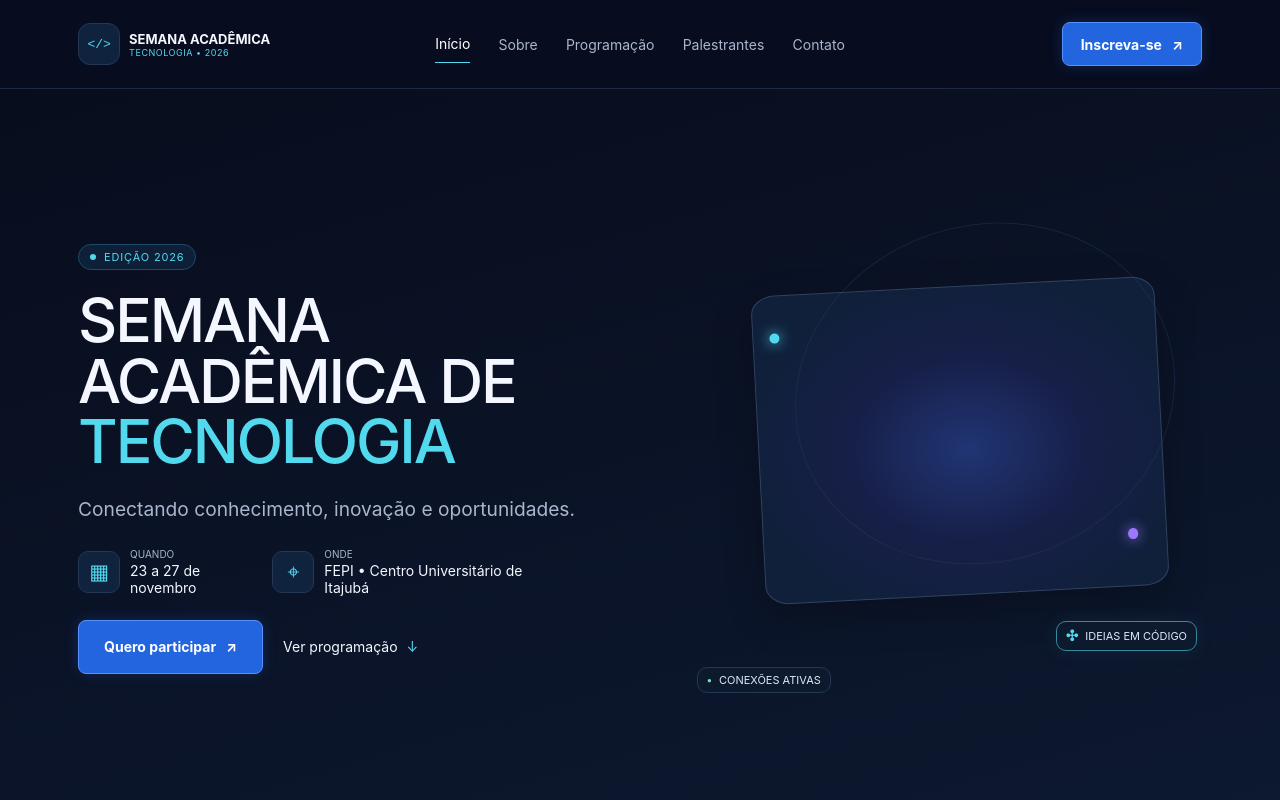
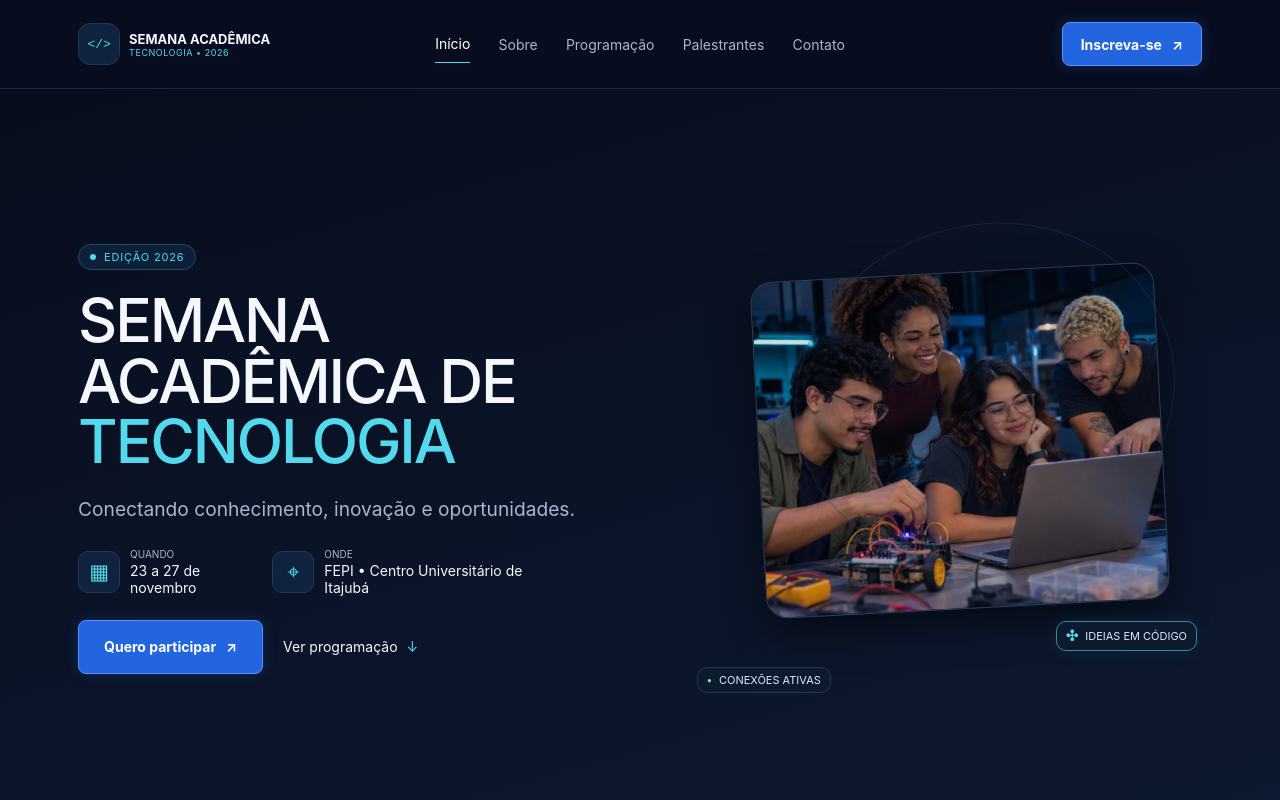
Before and after one commit to personalstudentaccount/landing-page-semana-academica, a plain HTML site: page index.html in a window 1280 px wide. Shown: the top 800 px of the page. Drawn offline with Linux system fonts and the light colour scheme.

Commit message:
Atualiza imagens da landing page

```diff
--- a/index.html
+++ b/index.html
@@ -54,7 +54,7 @@
         </div>
 
         <div class="hero-art" aria-hidden="true">
-          <div class="hero-art__panel"></div>
+          <img class="hero-art__image" src="assets/laboratorio-ilustrativo.webp" alt="" width="1120" height="840" fetchpriority="high">
           <div class="hero-art__orbit"></div>
           <span class="hero-art__tag hero-art__tag--code"><b>✣</b> Ideias em código</span>
           <span class="hero-art__tag hero-art__tag--signal"><b>•</b> Conexões ativas</span>
@@ -123,7 +123,7 @@
 
         <ul class="speakers__grid">
           <li class="speaker-card">
-            <div class="speaker-card__portrait"><img src="assets/palestrante-marina.svg" alt="Retrato ilustrado de Marina Costa" width="400" height="420" loading="lazy"></div>
+            <div class="speaker-card__portrait"><img src="assets/palestrante-marina.jpg" alt="Marina Costa, palestrante de inovação" width="400" height="420" loading="lazy"></div>
             <div class="speaker-card__info">
               <p class="speaker-card__eyebrow">Palestrante</p>
               <h3>Marina Costa</h3>
@@ -131,7 +131,7 @@
             </div>
           </li>
           <li class="speaker-card">
-            <div class="speaker-card__portrait speaker-card__portrait--violet"><img src="assets/palestrante-davi.svg" alt="Retrato ilustrado de Davi Moreira" width="400" height="420" loading="lazy"></div>
+            <div class="speaker-card__portrait"><img src="assets/palestrante-davi.jpg" alt="Davi Moreira, engenheiro de inteligência artificial" width="400" height="420" loading="lazy"></div>
             <div class="speaker-card__info">
               <p class="speaker-card__eyebrow">Palestrante</p>
               <h3>Davi Moreira</h3>
@@ -139,7 +139,7 @@
             </div>
           </li>
           <li class="speaker-card">
-            <div class="speaker-card__portrait speaker-card__portrait--cyan"><img src="assets/palestrante-luiza.svg" alt="Retrato ilustrado de Luiza Campos" width="400" height="420" loading="lazy"></div>
+            <div class="speaker-card__portrait"><img src="assets/palestrante-luiza.jpg" alt="Luiza Campos, designer de produto digital" width="400" height="420" loading="lazy"></div>
             <div class="speaker-card__info">
               <p class="speaker-card__eyebrow">Palestrante</p>
               <h3>Luiza Campos</h3>
@@ -147,7 +147,7 @@
             </div>
           </li>
           <li class="speaker-card">
-            <div class="speaker-card__portrait speaker-card__portrait--blue"><img src="assets/palestrante-caio.svg" alt="Retrato ilustrado de Caio Nascimento" width="400" height="420" loading="lazy"></div>
+            <div class="speaker-card__portrait"><img src="assets/palestrante-caio.jpg" alt="Caio Nascimento, pesquisador em segurança da informação" width="400" height="420" loading="lazy"></div>
             <div class="speaker-card__info">
               <p class="speaker-card__eyebrow">Palestrante</p>
               <h3>Caio Nascimento</h3>
--- a/style.css
+++ b/style.css
@@ -145,33 +145,25 @@ button { font: inherit; cursor: pointer; }
 .agenda-link:hover { text-decoration: underline; }
 .agenda-link span { margin-left: 5px; color: var(--cyan); }
 
-/* A geometria do protótipo é desenhada em CSS. */
+/* Foto principal do evento */
 .hero-art { position: relative; isolation: isolate; width: min(100%, 548px); aspect-ratio: 1.08; justify-self: center; }
-.hero-art__panel {
+.hero-art__image {
   position: absolute;
-  inset: 13% 8% 21% 12%;
+  inset: 10% 8% 18% 12%;
+  z-index: 0;
+  width: 80%;
+  height: 72%;
+  object-fit: cover;
   border: 1px solid #304362;
-  border-radius: 6%;
-  background: radial-gradient(ellipse at 52% 53%, #203574, #171f48 40%, #10203b 74%);
+  border-radius: 22px;
   transform: rotate(-3deg);
-  box-shadow: 0 14px 38px #0004;
+  box-shadow: 0 14px 38px #0008;
 }
-
-.hero-art__panel::before, .hero-art__panel::after {
-  content: "";
-  position: absolute;
-  width: clamp(6px, .8vw, 12px);
-  aspect-ratio: 1;
-  border-radius: 50%;
-  background: var(--cyan);
-  box-shadow: 0 0 13px currentColor;
-}
-
-.hero-art__panel::before { top: 12%; left: 4%; color: var(--cyan); }
-.hero-art__panel::after { right: 7%; bottom: 15%; background: #9a79ff; color: #9a79ff; }
-.hero-art__orbit { position: absolute; inset: 0 5% 28% 19%; border: 1px solid #253c616b; border-radius: 50%; transform: rotate(-18deg); }
+.hero-art::after { position: absolute; z-index: 1; inset: 10% 8% 18% 12%; border-radius: 22px; background: linear-gradient(145deg, #08122520, #14225236); content: ""; transform: rotate(-3deg); pointer-events: none; }
+.hero-art__orbit { position: absolute; z-index: 2; inset: 0 5% 28% 19%; border: 1px solid #253c616b; border-radius: 50%; transform: rotate(-18deg); }
 .hero-art__tag {
   position: absolute;
+  z-index: 3;
   display: inline-flex;
   align-items: center;
   gap: 7px;
@@ -389,10 +381,6 @@ button { font: inherit; cursor: pointer; }
   background: radial-gradient(ellipse at 50% 45%, #184254, #111f34 68%);
 }
 .speaker-card__portrait img { display: block; width: 100%; height: 100%; min-height: 180px; object-fit: cover; }
-.speaker-card__portrait--violet { background: radial-gradient(ellipse at 50% 45%, #3c326c, #111f34 68%); }
-.speaker-card__portrait--violet span { color: #d6c5ff; }
-.speaker-card__portrait--cyan { background: radial-gradient(ellipse at 50% 45%, #165160, #111f34 68%); }
-.speaker-card__portrait--blue { background: radial-gradient(ellipse at 50% 45%, #233e75, #111f34 68%); }
 .speaker-card__info { padding: 16px; }
 .speaker-card__eyebrow { margin: 0 0 6px; color: var(--cyan); font-size: 10px; text-transform: uppercase; letter-spacing: .08em; }
 .speaker-card__info h3 { margin: 0; font-size: 18px; font-weight: 550; }
```
Also changed, not shown: assets/palestrante-caio.jpg (added), assets/palestrante-caio.svg (deleted), assets/palestrante-davi.jpg (added), assets/palestrante-davi.svg (deleted), assets/palestrante-luiza.jpg (added), assets/palestrante-luiza.svg (deleted), assets/palestrante-marina.jpg (added), assets/palestrante-marina.svg (deleted), referencias-visuais/landing-desktop-inicio.jpg (added), referencias-visuais/landing-desktop-palestrantes.jpg (added), referencias-visuais/landing-desktop-programacao.jpg (added), referencias-visuais/landing-desktop-sobre.jpg (added), referencias-visuais/landing-mobile-inicio.jpg (added), referencias-visuais/landing-mobile-programacao.jpg (added), 1 more files.
